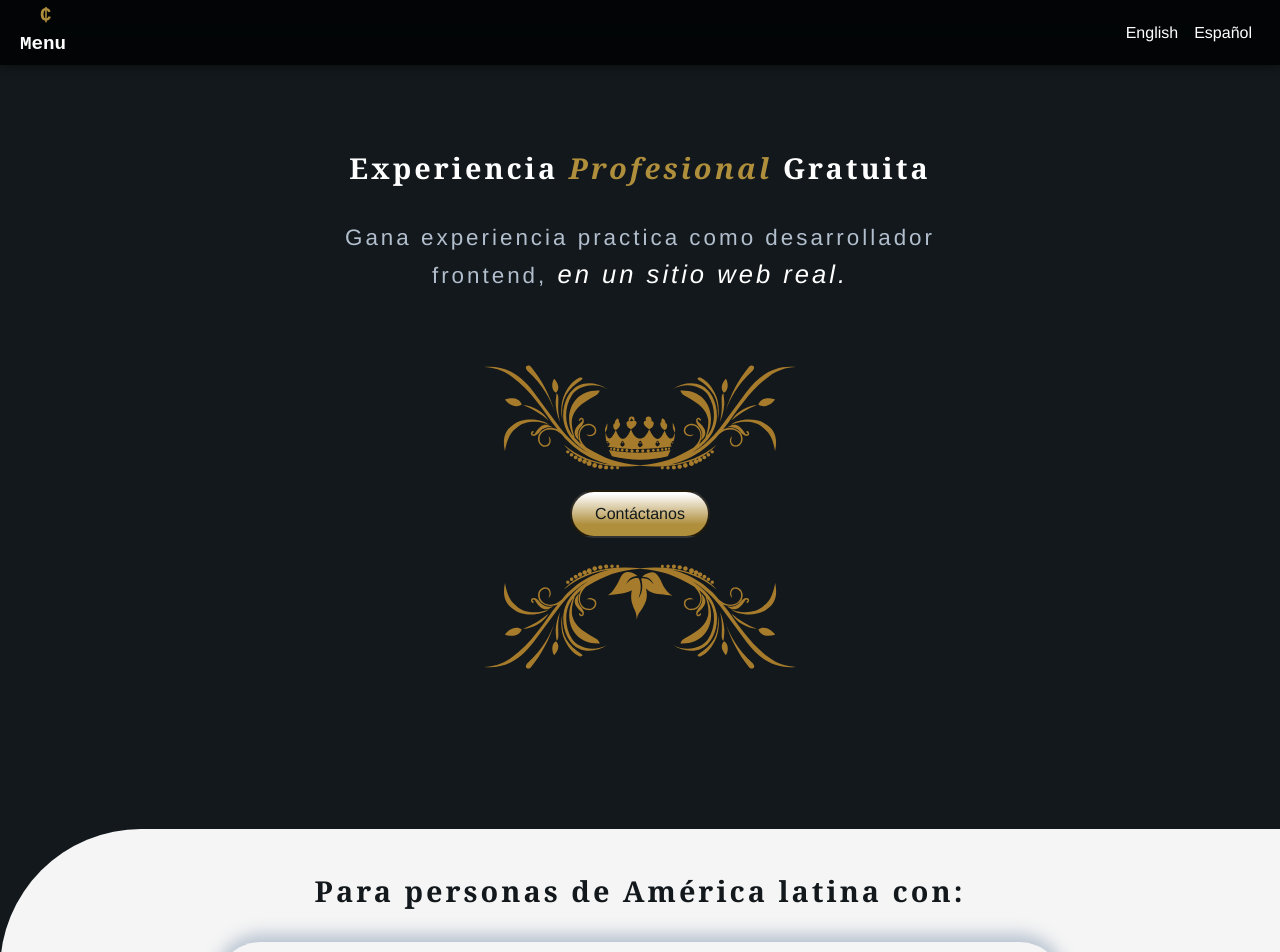
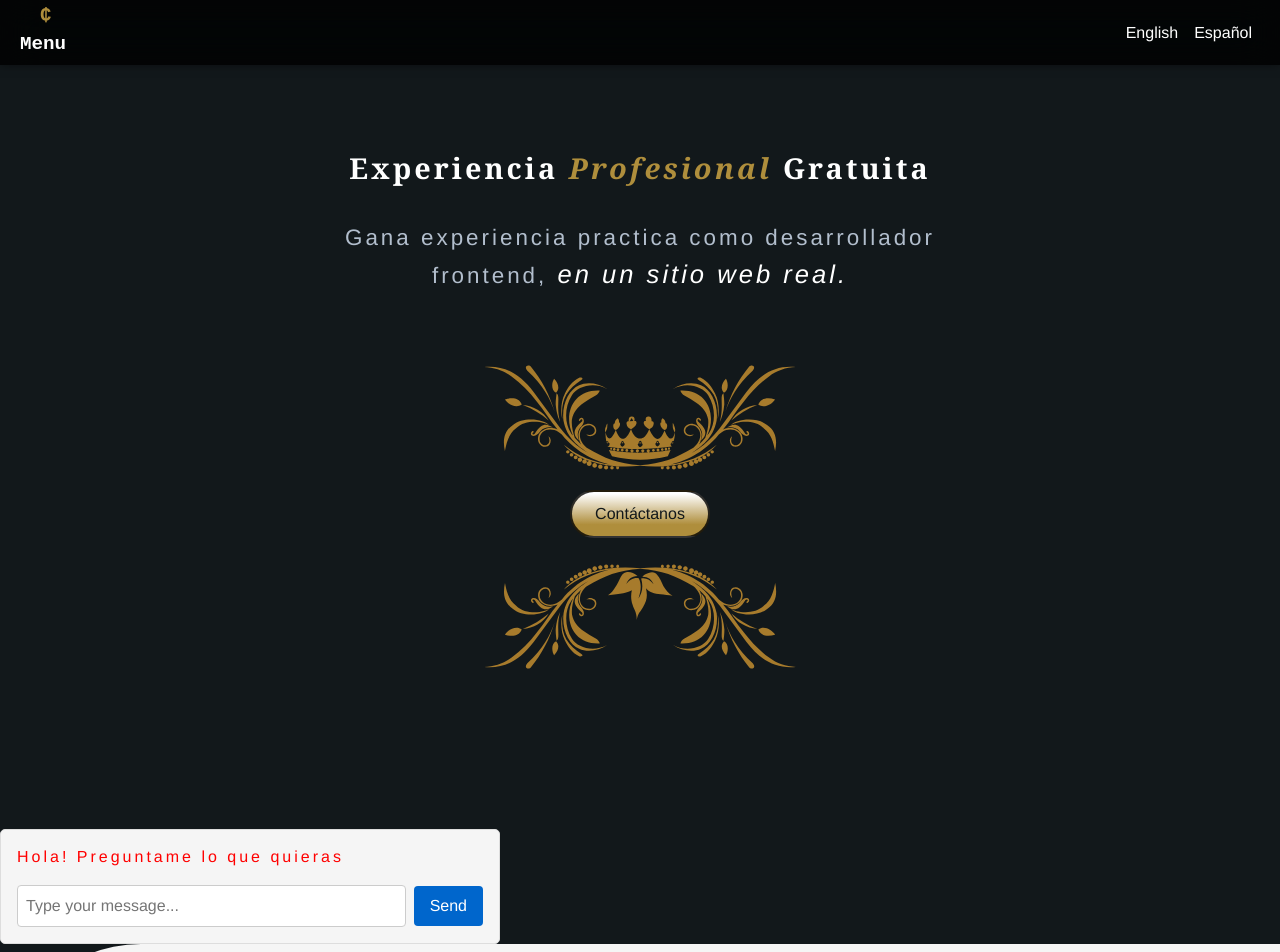
Before and after one commit to MEGAFRAN/clubtal, a Next.js app: page / in a window 1280 px wide. Shown: the top 952 px of the page. Built offline with nearby package versions, Linux system fonts and the light colour scheme.

Commit message:
feature/web-51: chatbot general logic and UI

```diff
--- /dev/null
+++ b/app/components/chat/ChatComponent.tsx
@@ -0,0 +1,154 @@
+import { useState, useRef, useEffect, FormEvent } from "react"
+
+interface ChatProps {}
+
+interface Message {
+  role: "system" | "user" | "assistant"
+  content: string
+}
+
+const ChatComponent: React.FC<ChatProps> = () => {
+  const [messages, setMessages] = useState<Message[]>([
+    {
+      role: "system",
+      content: "Hola! Preguntame lo que quieras",
+    },
+  ])
+  const [userMessage, setUserMessage] = useState("")
+  const chatContainerRef = useRef<HTMLDivElement | null>(null)
+
+  useEffect(() => {
+    if (chatContainerRef.current) {
+      chatContainerRef.current.scrollTop = chatContainerRef.current.scrollHeight
+    }
+  }, [messages])
+
+  async function handleSubmit(e: FormEvent) {
+    e.preventDefault()
+    if (!userMessage.trim()) return
+
+    const newUserMessage: Message = { role: "user", content: userMessage }
+    setMessages((prevMessages) => [...prevMessages, newUserMessage])
+
+    try {
+      const response = await fetch("https://post-push.azurewebsites.net/api/ChatBotService", {
+        method: "POST",
+        headers: {
+          "Content-Type": "application/json",
+        },
+        body: JSON.stringify({ messages: [...messages, newUserMessage] }),
+      })
+
+      if (response.status === 200) {
+        const data = await response.json()
+        const assistantResponse = data.content
+
+        if (assistantResponse && typeof assistantResponse === "string") {
+          setMessages((prevMessages) => [
+            ...prevMessages,
+            { role: "assistant", content: assistantResponse },
+          ])
+        }
+      } else {
+        console.error("Error:", response.statusText)
+      }
+    } catch (error) {
+      console.error("Error:", error)
+    }
+
+    setUserMessage("")
+  }
+
+  return (
+    <div className="chat-container">
+      <div className="chat-messages" ref={chatContainerRef}>
+        {messages.map((message, index) => (
+          <div key={index} className={`chat-message ${message.role}`}>
+            {message.content}
+          </div>
+        ))}
+      </div>
+      <form onSubmit={handleSubmit}>
+        <input
+          type="text"
+          value={userMessage}
+          onChange={(e) => setUserMessage(e.target.value)}
+          placeholder="Type your message..."
+          aria-label="Type your message"
+        />
+        <button type="submit">Send</button>
+      </form>
+
+      <style jsx>{`
+        .chat-container {
+          display: flex;
+          flex-direction: column;
+          height: 100%;
+          max-height: 600px;
+          max-width: 500px;
+          background-color: #f5f5f5;
+          border: 1px solid #ddd;
+          border-radius: 5px;
+          padding: 16px;
+        }
+
+        .chat-messages {
+          flex: 1;
+          overflow-y: auto;
+        }
+
+        .chat-message {
+          margin-bottom: 8px;
+          line-height: 1.4;
+          word-wrap: break-word;
+          color: red;
+        }
+
+        .chat-message.user {
+          color: #0066cc;
+          font-weight: bold;
+        }
+
+        .chat-message.assistant {
+          color: #777;
+        }
+
+        form {
+          display: flex;
+          align-items: center;
+          margin-top: 8px;
+        }
+
+        input {
+          flex: 1;
+          padding: 8px;
+          border: 1px solid #ccc;
+          border-radius: 4px;
+          font-size: 16px;
+          outline: none;
+        }
+
+        input:focus {
+          border-color: #66afe9;
+        }
+
+        button {
+          margin-left: 8px;
+          padding: 8px 16px;
+          background-color: #0066cc;
+          color: #fff;
+          font-size: 16px;
+          border: none;
+          border-radius: 4px;
+          cursor: pointer;
+        }
+
+        button:hover {
+          background-color: #0052a3;
+        }
+      `}</style>
+    </div>
+  )
+}
+
+export default ChatComponent
--- a/package.json
+++ b/package.json
@@ -18,6 +18,7 @@
   "dependencies": {
     "axios": "^0.26.0",
     "next": "^13.1.6",
+    "openai": "^3.2.1",
     "react": "^18.2.0",
     "react-dom": "^18.2.0"
   },
--- a/pages/index.tsx
+++ b/pages/index.tsx
@@ -11,6 +11,7 @@ import { SectionUnderlineList } from "../app/components/sections/underline_list/
 import { HOME_HEAD } from "../app/constants/seo/homeHead"
 import { HOME_TEXT } from "../app/services/pages/home-text"
 import { SectionAnalytics } from "../app/components/sections/analytics/SectionAnalytics"
+import ChatComponent from "../app/components/chat/ChatComponent"
 
 const Home: NextPage = () => {
   const [isSecondaryLanguage, setSecondaryLanguage] = useState<boolean>(false)
@@ -46,6 +47,7 @@ const Home: NextPage = () => {
         buttonText={ctaButtonTexts}
         sectionToScroll={HOME_TEXT.sectionsIds.contact}
       />
+      <ChatComponent />
       <SectionInnerRounded
         listData={careers}
         title={sectionsTitles[0]}
```
Also changed, not shown: 1 other file (tests, documents, lock files or other folders).
